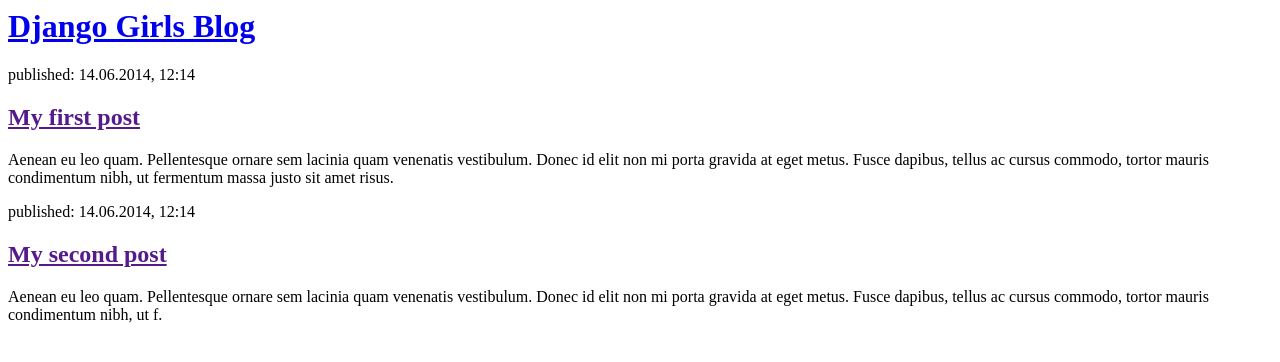
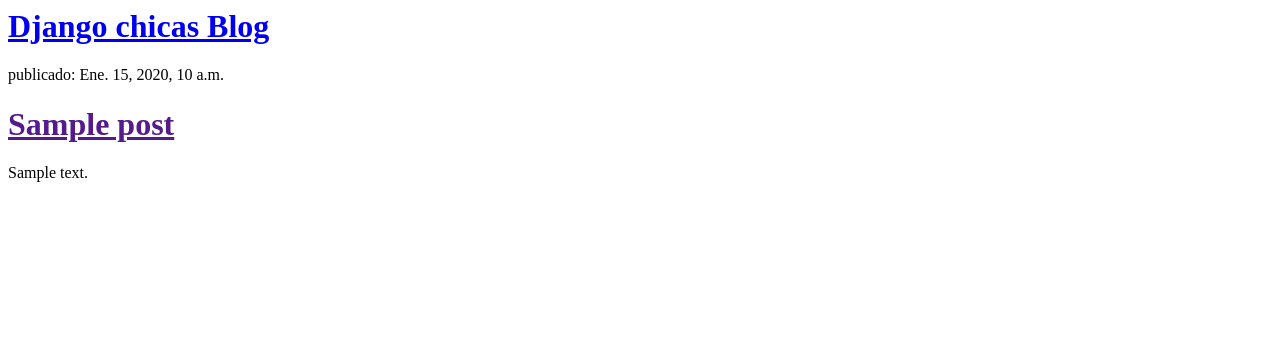
Before and after one commit to bysen3/my-first-blog, a Django app: template blog/templates/blog/post_list.html in a window 1280 px wide. Shown: the top 362 px of the page. Run offline with Django 3.2, Linux system fonts and the light colour scheme; the template is opened without the code that fills it: values that come from a table or form of the project are taken from there, others are empty; tables that the repository leaves empty hold one stand-in row (values such as "Sample post").

Commit message:
Templates modificados para mostrar post desde base de datos.

```diff
--- a/blog/templates/blog/post_list.html
+++ b/blog/templates/blog/post_list.html
@@ -4,19 +4,7 @@
     </head>
     <body>
         <div>
-            <h1><a href="/">Django Girls Blog</a></h1>
-        </div>
-
-        <div>
-            <p>published: 14.06.2014, 12:14</p>
-            <h2><a href="">My first post</a></h2>
-            <p>Aenean eu leo quam. Pellentesque ornare sem lacinia quam venenatis vestibulum. Donec id elit non mi porta gravida at eget metus. Fusce dapibus, tellus ac cursus commodo, tortor mauris condimentum nibh, ut fermentum massa justo sit amet risus.</p>
-        </div>
-
-        <div>
-            <p>published: 14.06.2014, 12:14</p>
-            <h2><a href="">My second post</a></h2>
-            <p>Aenean eu leo quam. Pellentesque ornare sem lacinia quam venenatis vestibulum. Donec id elit non mi porta gravida at eget metus. Fusce dapibus, tellus ac cursus commodo, tortor mauris condimentum nibh, ut f.</p>
-        </div>
+        <h1> <a href = "/" > Django chicas Blog </a> </h1> </div>
+        {% for post in posts %} <div> <p> publicado: {{ post.published_date }} </p> <h1> <a href = "">{{ post.title }} </a> </h1> <p></p>{{ post.text|linebreaksbr }} </p></div>{% endfor %}
     </body>
 </html>
--- a/blog/views.py
+++ b/blog/views.py
@@ -1,5 +1,7 @@
 from django.shortcuts import render
+from django.utils import timezone
+from .models import Post
 
-# Create your views here.
 def post_list(request):
-    return render(request, 'blog/post_list.html', {})
+    posts = Post.objects.filter(published_date__lte=timezone.now()).order_by('published_date')
+    return render(request, 'blog/post_list.html', {'posts': posts})
```
